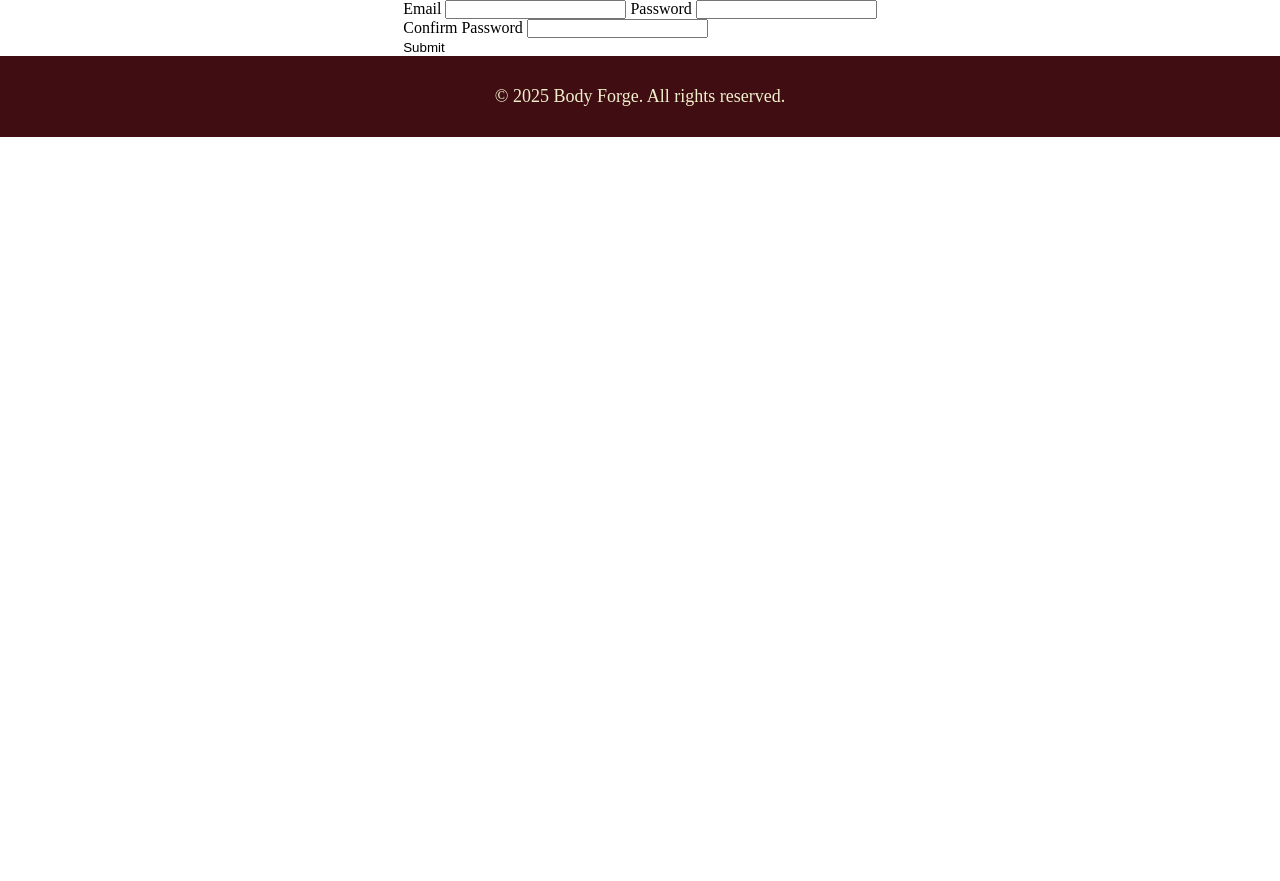
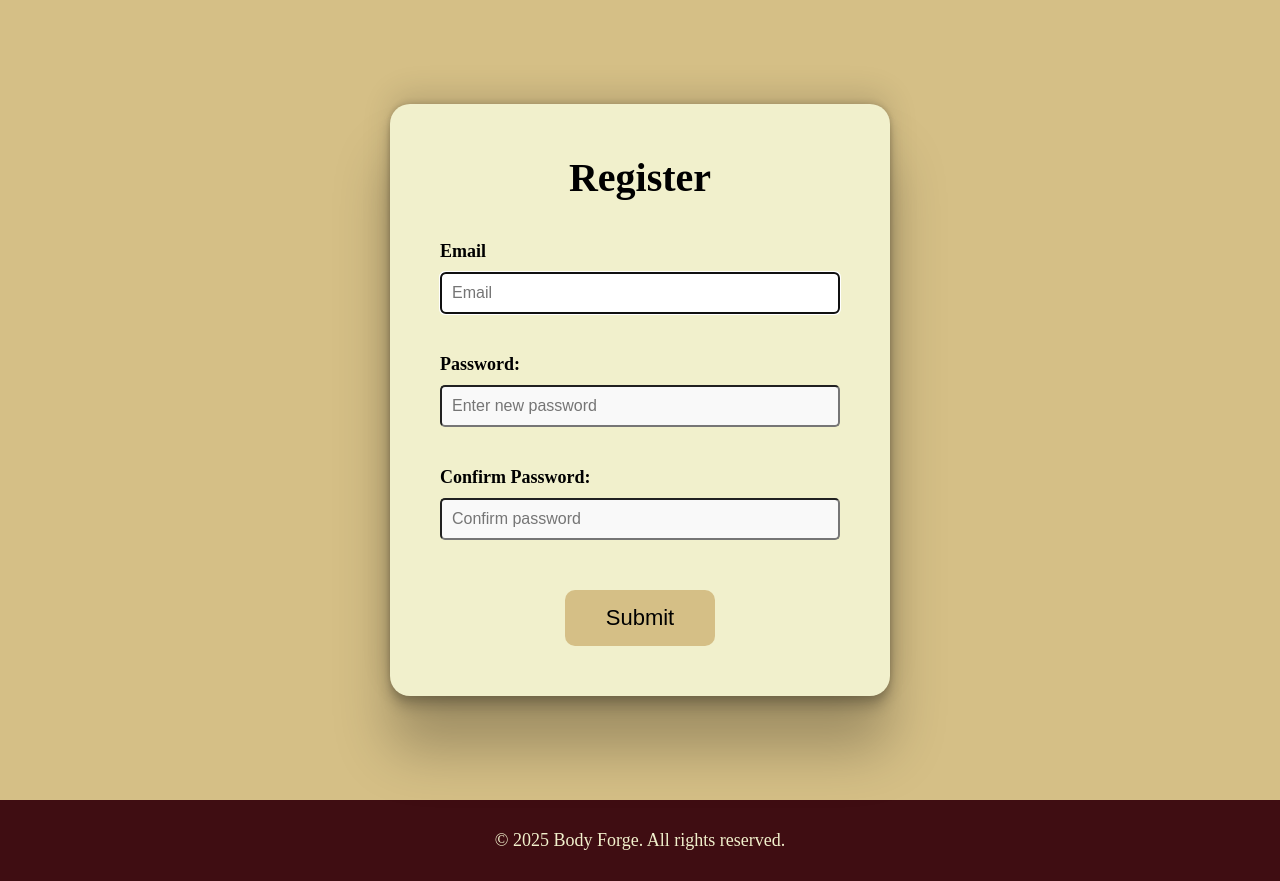
Before and after one commit to zlatin-r/body_forge, a Django app: page /accounts/register/ in a window 1280 px wide. Shown: the part 97-978 px from the top of the page. Before the commit the page ends 234 px from the top, so only its background shows below. Run offline with Django 5.2, Linux system fonts and the light colour scheme.

Commit message:
changes added

```diff
--- a/static/css/accounts/user-register-page.css
+++ b/static/css/accounts/user-register-page.css
@@ -1,17 +1,44 @@
 .register-page-container {
     display: flex;
+    flex-direction: column;
     justify-content: center;
     align-items: center;
+    height: 100vh;
+    background-color: #d5bf86;
+    gap: 60px;
+    font-size: 20px;
+}
+
+.register-form-container {
+    background-color: #f1f0cc;
+    box-shadow: rgba(0, 0, 0, 0.25) 0px 54px 55px,
+    rgba(0, 0, 0, 0.12) 0px -12px 30px,
+    rgba(0, 0, 0, 0.12) 0px 4px 6px,
+    rgba(0, 0, 0, 0.17) 0px 12px 13px,
+    rgba(0, 0, 0, 0.09) 0px -3px 5px;
+    border-radius: 20px;
+    padding: 50px;
 }
 
 .register-form {
     display: flex;
     flex-direction: column;
-    gap: 20px;
-
+    align-items: center;
+    gap: 40px;
 }
 
-.field {
-    display: flex;
-    flex-direction: column;
+.register-form-btn {
+    background-color: #d5bf86;
+    border-radius: 10px;
+    font-size: 22px;
+    margin-top: 10px;
+    padding: 15px;
+    width: 150px;
+    transition: border-color 0.3s ease;
 }
+
+.register-form-btn:hover {
+    background-color: #2ecc71; /* Green background on hover */
+    box-shadow: 0 4px 10px rgba(0, 0, 0, 0.2); /* Subtle shadow */
+    transform: translateY(-2px); /* Slight lift effect */
+}
--- a/templates/accounts/user-register-page.html
+++ b/templates/accounts/user-register-page.html
@@ -1,4 +1,5 @@
 {% extends 'common/base.html' %}
+{% load placeholder_filter %}
 {% load static %}
 
 {% block title %}Register User{% endblock %}
@@ -7,29 +8,32 @@
     <div class="register-page-container">
         <div class="register-form-container">
 
-            <div class="mb-3">
+            <form method="post" class="register-form">
+                <h1>Register</h1>
 
-                <form method="post">
-                    {% csrf_token %}
+                {% csrf_token %}
 
-                    <label for="{{ form.email.id_for_label }}" class="form-label">Email</label>
-                    <input type="email" name="{{ form.email.name }}" id="{{ form.email.id_for_label }}"
-                           class="form-control" value="{{ form.email.value|default:'' }}">
+                <div class="field">
+                    <h4 class="field-title">Email</h4>
+                    {{ form.email|placeholder:"Email" }}
+                    {{ form.email.errors }}
+                </div>
 
-                    <label for="{{ form.password1.id_for_label }}" class="form-label">Password</label>
-                    <input type="password" name="{{ form.password1.name }}" id="{{ form.password1.id_for_label }}"
-                           class="form-control">
-                    <div class="text-danger">{{ form.password1.errors }}</div>
+                <div class="field">
+                    <h4 class="field-title">Password:</h4>
+                    {{ form.password1|placeholder:"Enter new password" }}
+                    {{ form.password1.errors }}
+                </div>
 
-                    <label for="{{ form.password2.id_for_label }}" class="form-label">Confirm Password</label>
-                    <input type="password" name="{{ form.password2.name }}" id="{{ form.password2.id_for_label }}"
-                           class="form-control">
-                    <div class="text-danger">{{ form.password2.errors }}</div>
+                <div class="field">
+                    <h4 class="field-title">Confirm Password:</h4>
+                    {{ form.password2|placeholder:"Confirm password" }}
+                    {{ form.password2.errors }}
+                </div>
 
-                    <button type="submit" class="btn btn-primary">Submit</button>
-                </form>
+                <button type="submit" class="register-form-btn">Submit</button>
+            </form>
 
-            </div>
         </div>
     </div>
 {% endblock %}
```
